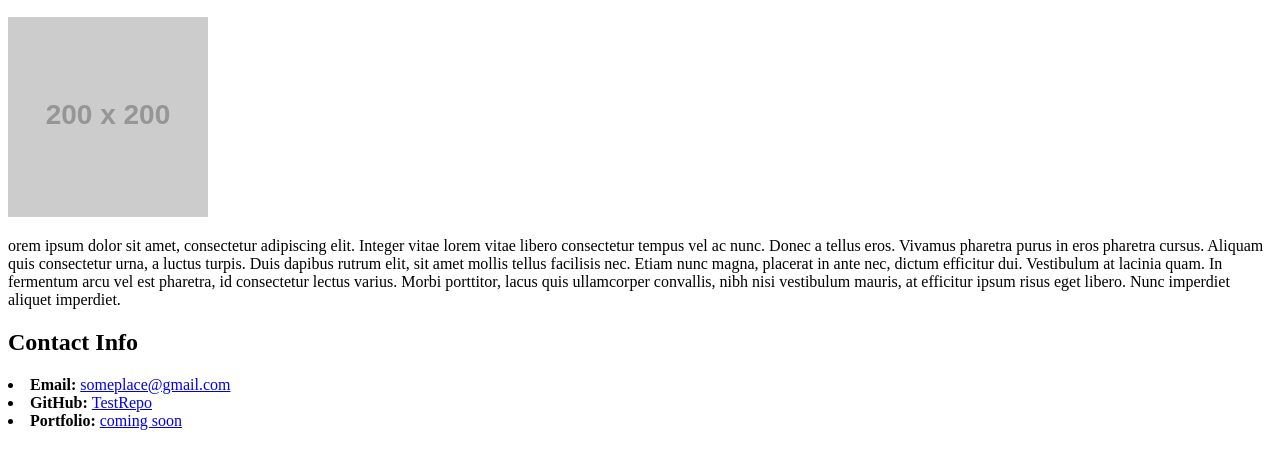
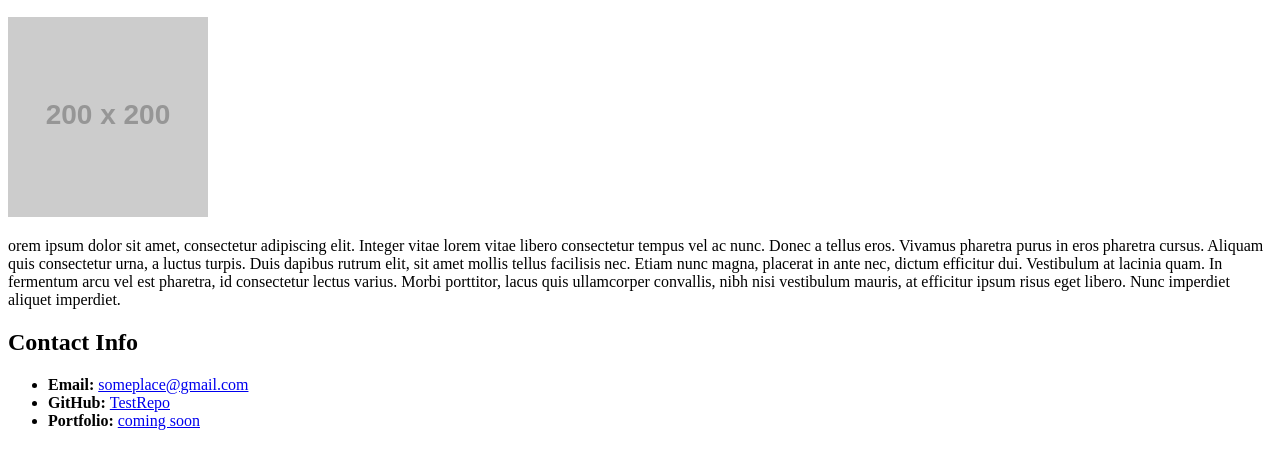
Before and after one commit to jstone074/lessons1_testrepo, a plain HTML site: page index.html in a window 1280 px wide. Shown: the part 110-578 px from the top of the page. Drawn offline with Linux system fonts and the light colour scheme; placeholder pictures from the web are drawn by us.

Commit message:
update index

```diff
--- a/index.html
+++ b/index.html
@@ -19,8 +19,10 @@
         ipsum risus eget libero. Nunc imperdiet aliquet imperdiet. </p>
 
    <h2>Contact Info</h2>
+   <UL>
         <li><strong>Email: </strong><a href="mailto:someplace@gmail.com">someplace@gmail.com</a></li>
         <li><strong>GitHub: </strong><a href = "https://github.com/jstone074/lessons1_testrepo">TestRepo</a></li>
         <li><strong>Portfolio: </strong><a href = "#">coming soon</a></li>
+    </UL>
     </body>
 </html>
```
